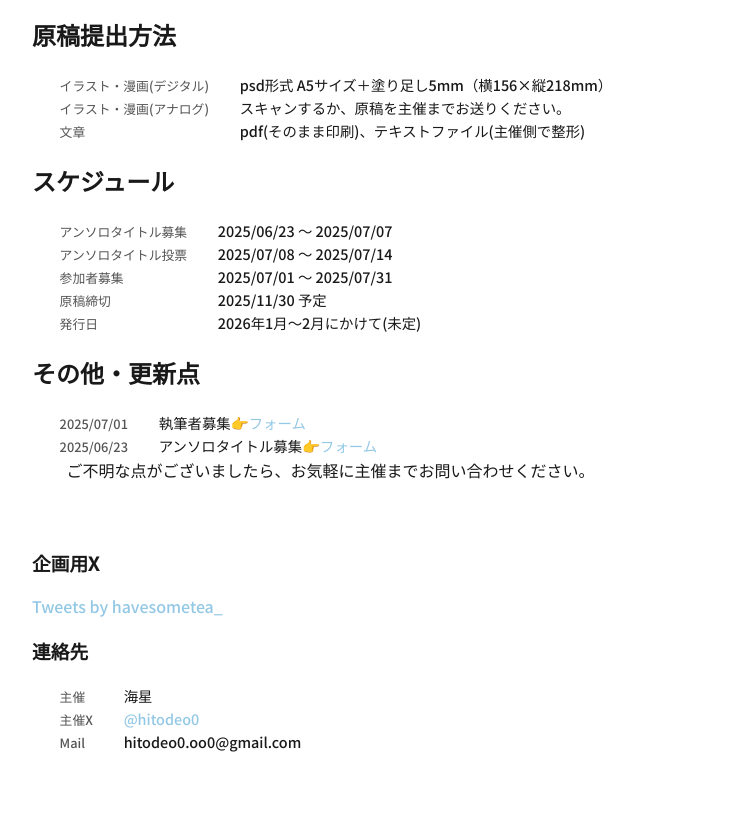
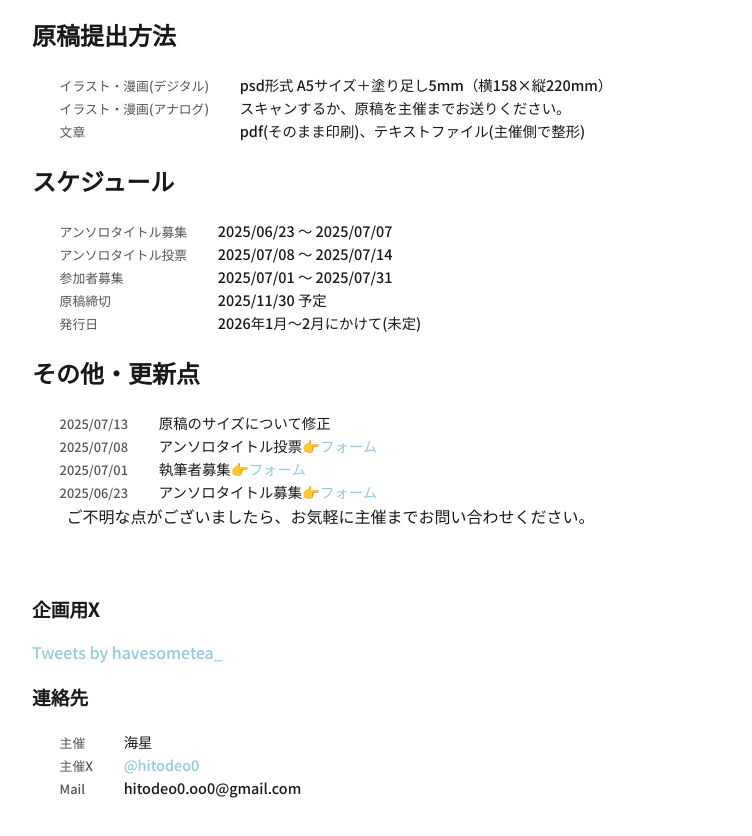
Before and after one commit to hitodeo0/havesometea-anthology, a plain HTML site: page old/index.html in a window 1280 px wide. Shown: the part 845-1681 px from the top of the page, without its empty margins (32-784 px from the left). Drawn offline with Linux system fonts and the light colour scheme.

Commit message:
サイズについて修正

```diff
--- a/old/index.html
+++ b/old/index.html
@@ -81,7 +81,7 @@
 <table>
     <tr>
         <td>イラスト・漫画(デジタル)</td>
-        <th>psd形式 A5サイズ＋塗り足し5mm（横156×縦218mm）</th>
+        <th>psd形式 A5サイズ＋塗り足し5mm（横158×縦220mm）</th>
     </tr>
     <tr>
         <td>イラスト・漫画(アナログ)</td>
@@ -124,6 +124,14 @@
 <h2>その他・更新点</h2>
 <table>
     <tr>
+        <td>2025/07/13</td>
+        <th>原稿のサイズについて修正</th>
+    </tr>
+    <tr>
+        <td>2025/07/08</td>
+        <th>アンソロタイトル投票👉<a href="https://docs.google.com/forms/d/e/1FAIpQLSd1PHhxasvdgtU07l3Q1vXozs2YwvRqgtFaZUKp3F43QFe6WA/viewform">フォーム</a></th>
+    </tr>
+    <tr>
         <td>2025/07/01</td>
         <th>執筆者募集👉<a href="https://docs.google.com/forms/d/e/1FAIpQLSeT_QvpUV346AeMn4k0XJ3lXEZ3MW3fz9DrR6kp7ZTIh3mkxw/viewform">フォーム</a></th>
     </tr>
```
